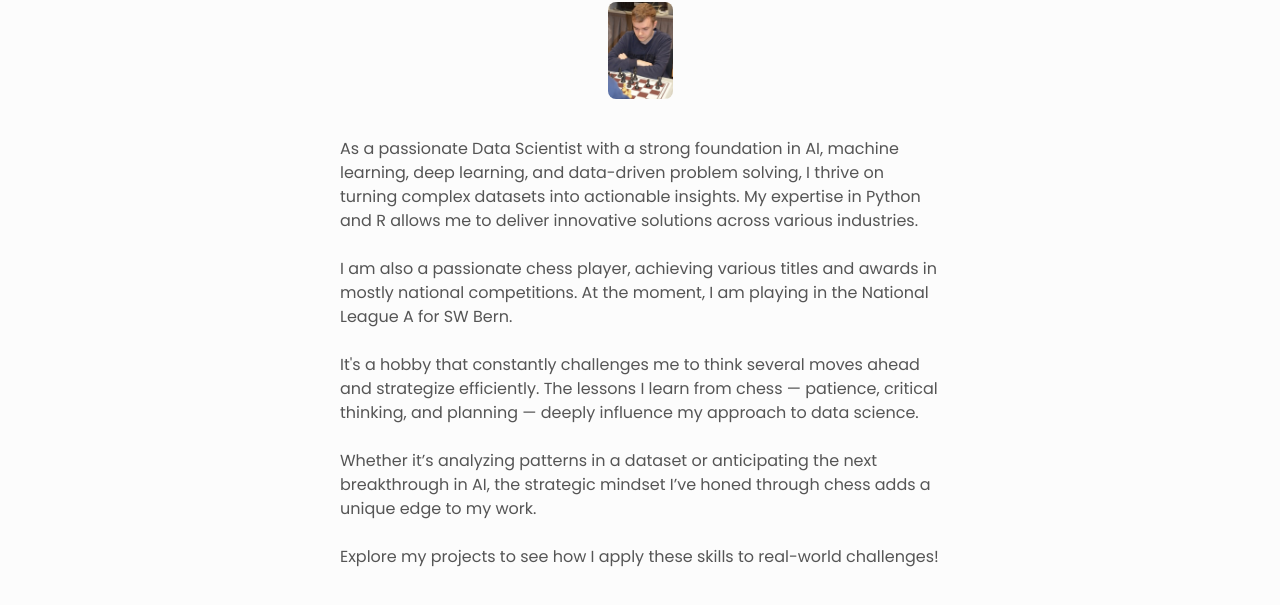
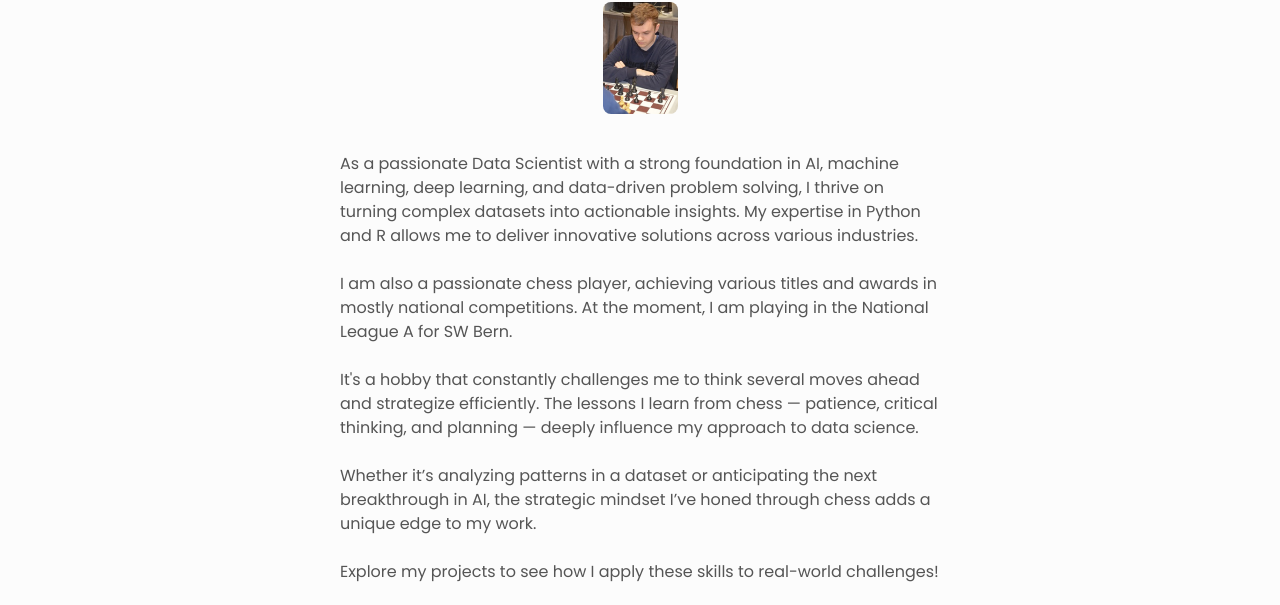
Before and after one commit to can020202/can020202.github.io, a plain HTML site: page index.html in a window 1280 px wide. Shown: the part 338-943 px from the top of the page. Drawn offline with Linux system fonts and the light colour scheme.

Commit message:
added image styles

```diff
--- a/styles.css
+++ b/styles.css
@@ -414,7 +414,7 @@ main {
 
 /* Styles für das Bild im Header */
 .about__image {
-  width: 65px; /* Stelle sicher, dass das Bild eine angemessene Breite hat */
+  width: 75px; /* Stelle sicher, dass das Bild eine angemessene Breite hat */
   height: auto; /* Behält das Seitenverhältnis bei */
   margin-top: 10px; /* Abstand nach oben für das Bild */
   border-radius: 8px; /* Optional: abgerundete Ecken */
```
